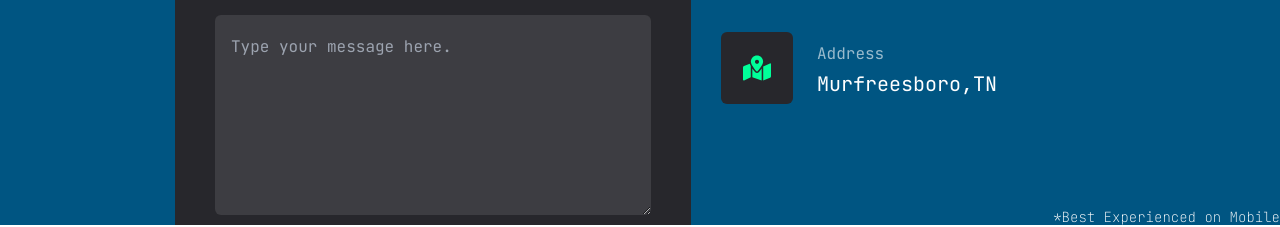
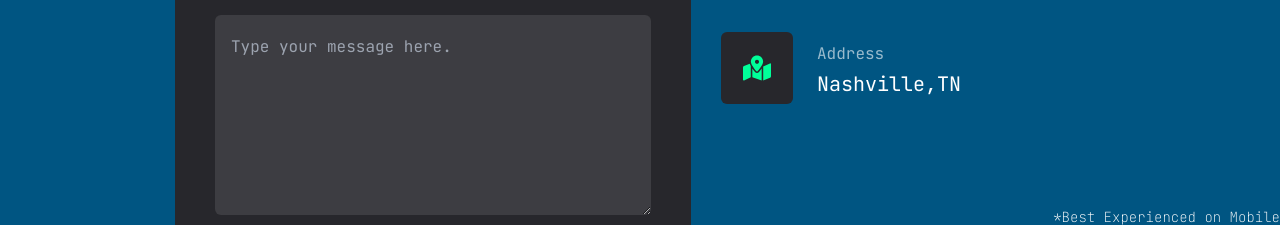
Before and after one commit to sharanreddy799/saisharankaram.github.io, a Next.js app: page /contact in a window 1280 px wide. Shown: the part 575-802 px from the top of the page. Built offline with nearby package versions, Linux system fonts and the light colour scheme.

Commit message:
Updated Some Details

```diff
--- a/app/contact/page.jsx
+++ b/app/contact/page.jsx
@@ -25,7 +25,7 @@ const info = [
   {
     icon: <FaMapMarkedAlt />,
     title: "Address",
-    description: "Murfreesboro,TN",
+    description: "Nashville,TN",
   },
 ];
 
--- a/app/projects/page.jsx
+++ b/app/projects/page.jsx
@@ -74,7 +74,7 @@ const projects = [
   {
     nums: "03",
     category: "Personal Portifolio",
-    title: "sharan.io",
+    title: "Sharan.io",
     link: "https://github.com/sharanreddy799/saisharankaram.github.io",
     description:
       "A personal portifolio page, built from scratch using NextJs & TailwindCss hosted on Vercel. It was my first front end project in my learning curve of React & JavaScript",
```
